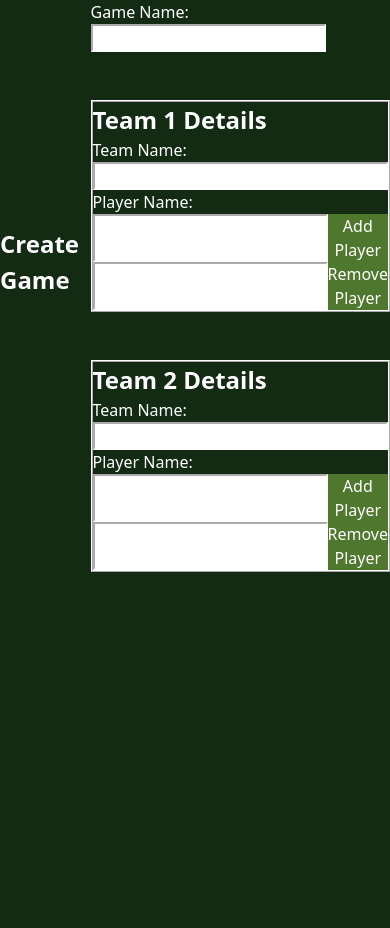
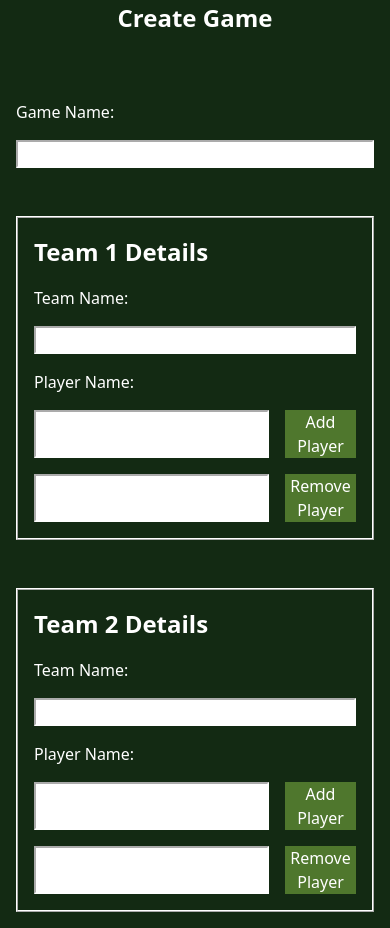
Before and after one commit to kirk-c-saunders/family-feud, a website: page public/createGame.html in a window 390 px wide. Before the commit the page ends 844 px from the top, so only its background shows below. Drawn offline with Linux system fonts and the light colour scheme.

Commit message:
finalized UI and responsive designing. Next need to add JS for adding players and then ultimately submitting the form to the 'createGame' endpoint.

```diff
--- a/public/createGame.html
+++ b/public/createGame.html
@@ -11,8 +11,9 @@
         <article class="flex-container">
             <h1>Create Game</h1>
             <form>
-                <label class ="right-margin" for="name">Game Name:</label>
+                <label class ="right-margin" for="name">Game Name:</label> <br>
                 <input type="text" class="white-textbox-boarder" id="name" name="name" required minlength="3"/>
+                <div class="teams-container">
                     <div id="team1">
                         <h2 class="team-grid-header">Team 1 Details</h2>
                         <label class ="right-margin team-name-label" for="team-1-name">Team Name:</label>
@@ -33,6 +34,7 @@
                         <ul class="white-textbox-boarder" id="team-2-player-list"></ul>
                         <button id="remove-team-2-player-button" class="remove-player-button">Remove Player</button>
                     </div>
+                </div>
             </form>
         </article>
     </main>
--- a/public/css/createGame.css
+++ b/public/css/createGame.css
@@ -8,6 +8,11 @@ body {
 
 h1 {
     margin-bottom: 3rem;
+}
+
+form {
+    width: 100%;
+    padding: 1rem;
 }
 
 button {
@@ -32,11 +37,20 @@ ul {
     background-color: field;
 }
 
-.flex-container {
+.flex-container,
+.teams-container {
     display: flex;
-    width: 100vw;
+    flex-direction: column;
     align-items: center;
     justify-content: center;
+}
+
+.flex-container {
+    width: 100vw;
+}
+
+.teams-container {
+    width: 100%;
 }
 
 .team-grid-header {
@@ -51,10 +65,16 @@ ul {
     grid-area: add-player-label;
 }
 
+#name {
+    margin-top: 1rem;
+    width: 100%;
+}
+
 #team1,
 #team2 {
     display: grid;
     margin-top: 3rem;
+    padding: 1rem;
     border-color: var(--text-color);
     border-width: 2px;
     border-style:ridge;
@@ -65,6 +85,7 @@ ul {
                          "add-player-label add-player-label add-player-label"
                          "add-player-box add-player-box add-player-button"
                          "player-box player-box remove-player-button";
+    gap: 1rem;
 }
 
 #team-1-name,
@@ -91,3 +112,14 @@ ul {
 #remove-team-2-player-button {
     grid-area: remove-player-button;
 }
+
+@media (min-width: 992px) {
+    .teams-container {
+        flex-direction: row;
+        gap: 3rem;
+    }
+    #team1,
+    #team2 {
+        min-width: 445px;
+    }
+}
```
Lines whose indentation alone changed are shown as unchanged.
